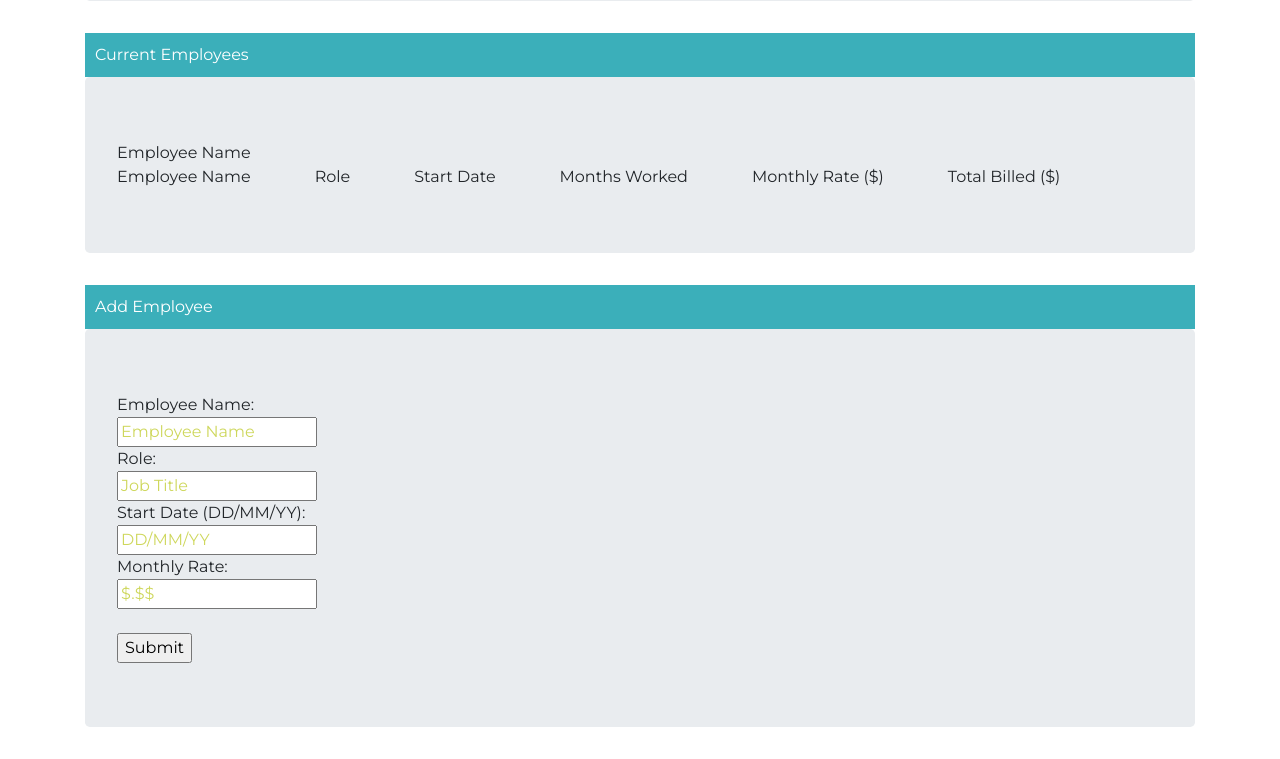
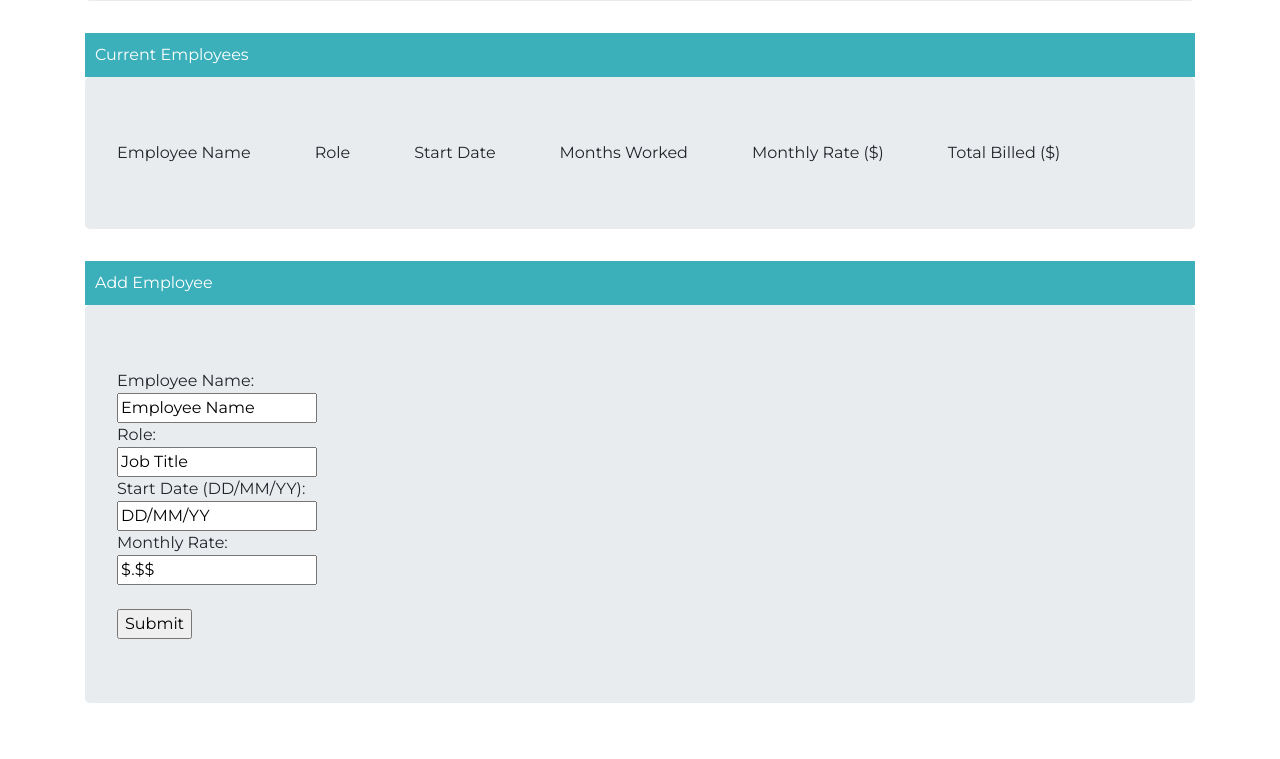
Before and after one commit to jagnoor/6_16Employee_Data-, a plain HTML site: page index.html in a window 1280 px wide. Shown: the part 183-942 px from the top of the page. After the commit the page ends 918 px from the top, so only its background shows below. Drawn offline with nearby package versions, Linux system fonts and the light colour scheme; no server answers.

Commit message:
doesntmatter

```diff
--- a/assets/css/style.css
+++ b/assets/css/style.css
@@ -1,10 +1,3 @@
-/* Body*/
-
-/* Heading*/
-
-/* Table*/
-
-
 body {
   font-family: 'Montserrat', sans-serif;
 }
@@ -14,7 +7,7 @@ body {
 }
 
 #EmployeeName, #Role, #Date, #Rate {
-  color: #ced75c;
+  color: ##767A79;
 }
 
 .title {
--- a/index.html
+++ b/index.html
@@ -35,7 +35,7 @@
         <div class = 'jumbotron' id='mainsection'>
 
             <div class = 'maintext'>
-                <div>Employee Name</div>
+
                 <table id='table'>
                     <thead>
                         <tr>
```
